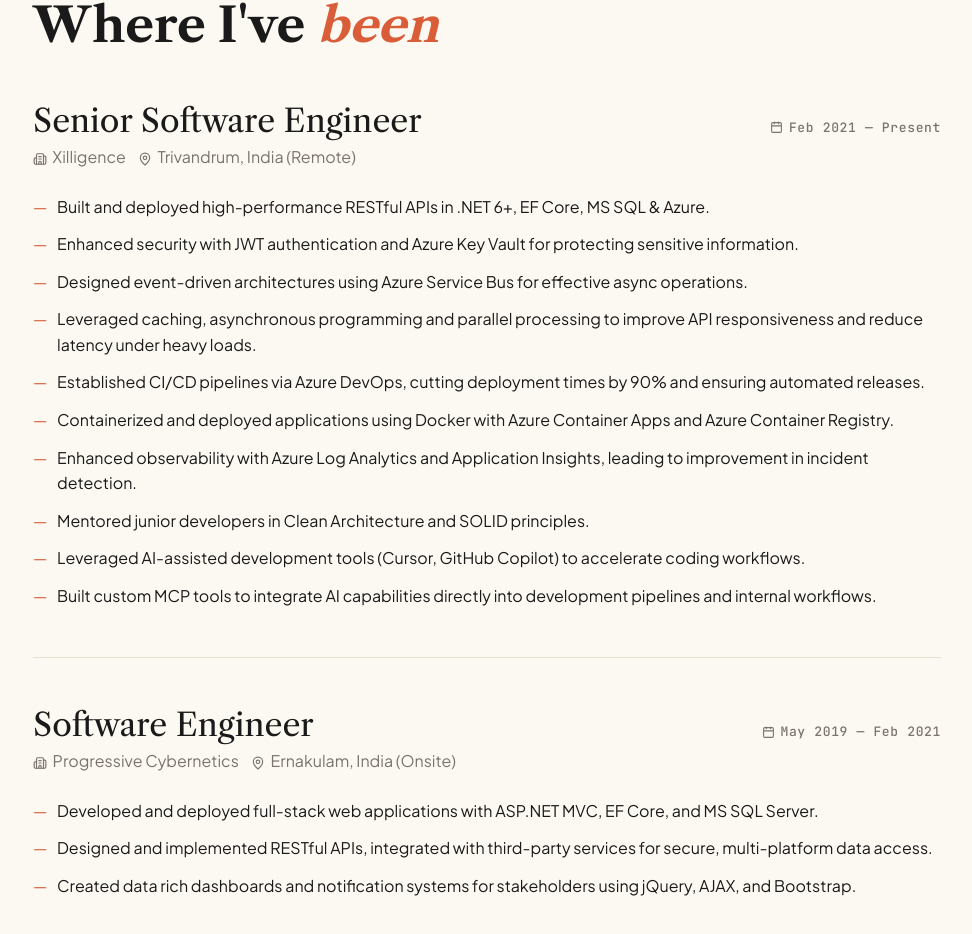
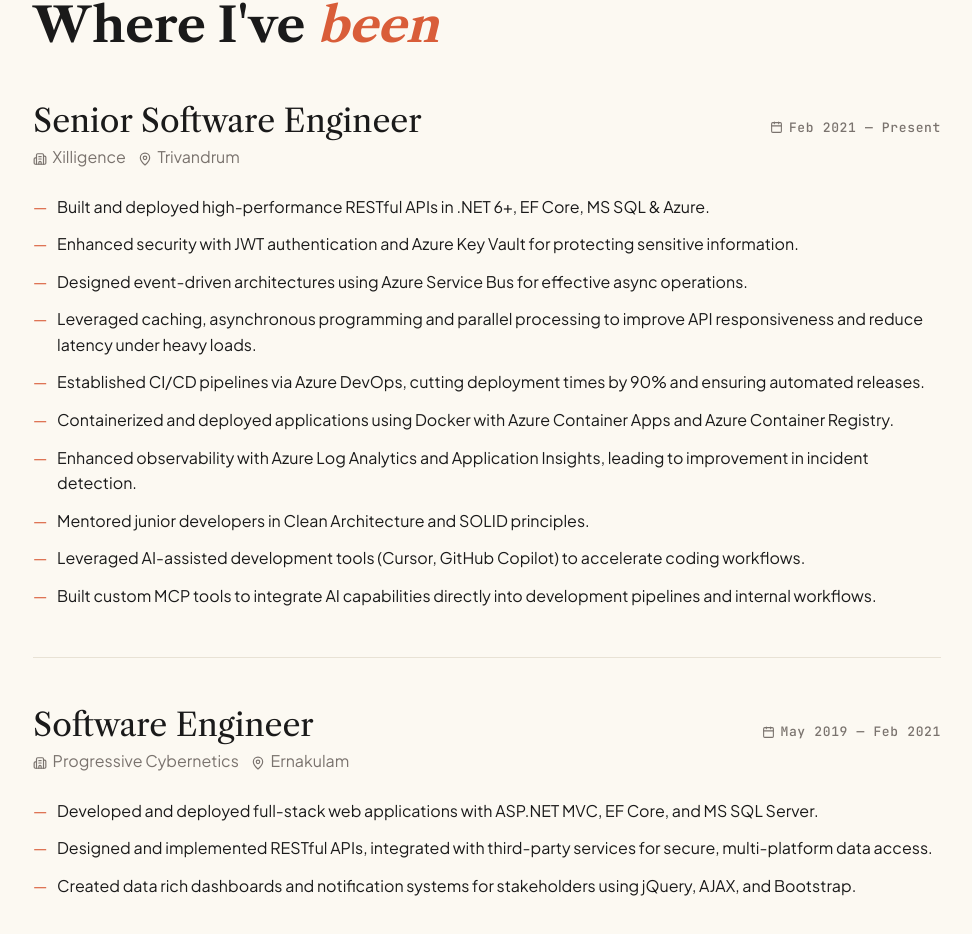
Before and after one commit to DotNetTitan/portfolio, a Next.js app: page / in a window 1280 px wide. Shown: the part 769-1703 px from the top of the page, without its empty margins (153-1125 px from the left). Built offline with nearby package versions, Linux system fonts and the light colour scheme; no server answers.

Commit message:
fix: Update location details in experience section to remove country and remote tags

```diff
--- a/src/data/index.ts
+++ b/src/data/index.ts
@@ -13,7 +13,7 @@
     company: "Xilligence",
     role: "Senior Software Engineer",
     period: "Feb 2021 — Present",
-    location: "Trivandrum, India (Remote)",
+    location: "Trivandrum",
     highlights: [
       "Built and deployed high-performance RESTful APIs in .NET 6+, EF Core, MS SQL & Azure.",
       "Enhanced security with JWT authentication and Azure Key Vault for protecting sensitive information.",
@@ -31,7 +31,7 @@
     company: "Progressive Cybernetics",
     role: "Software Engineer",
     period: "May 2019 — Feb 2021",
-    location: "Ernakulam, India (Onsite)",
+    location: "Ernakulam",
     highlights: [
       "Developed and deployed full-stack web applications with ASP.NET MVC, EF Core, and MS SQL Server.",
       "Designed and implemented RESTful APIs, integrated with third-party services for secure, multi-platform data access.",
```
